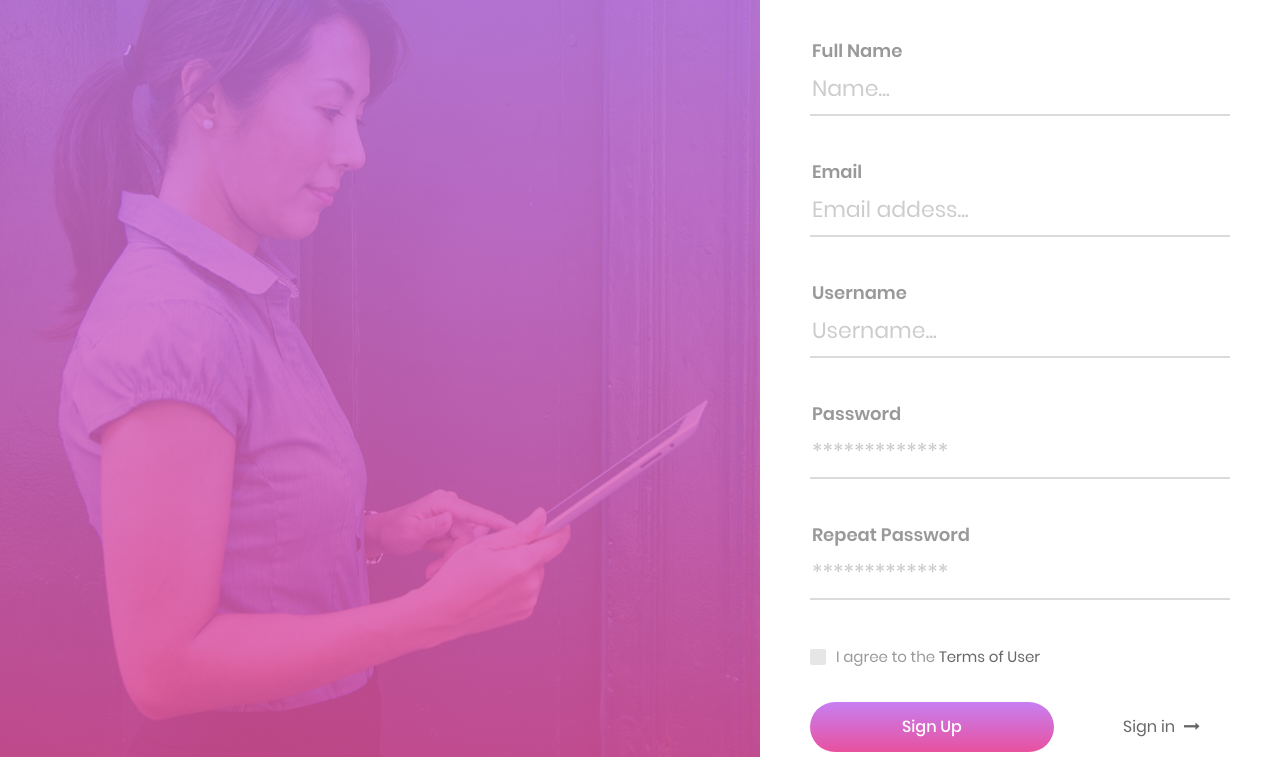
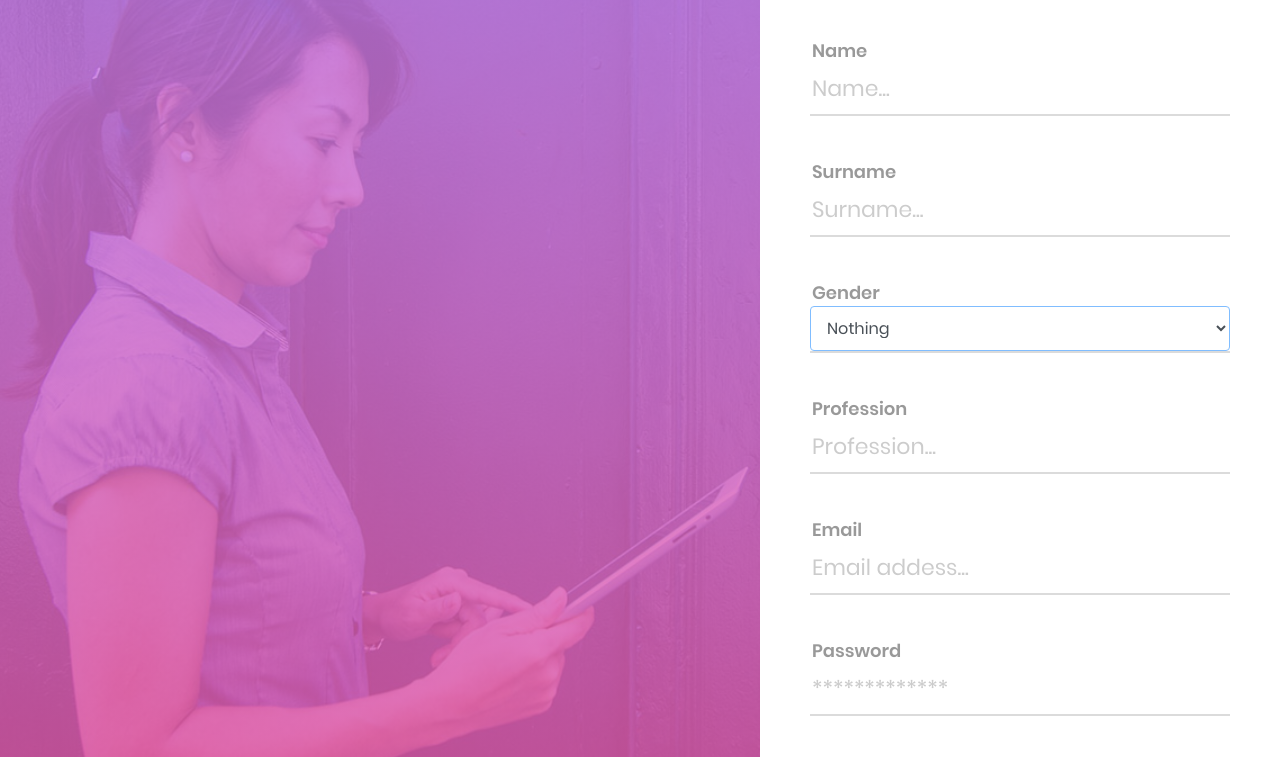
Before and after one commit to Rafiq29/Step_Project_Tinder, a plain HTML site: page content/Login_v13/index.html in a window 1280 px wide. Shown: the part 138-895 px from the top of the page. Drawn offline with Linux system fonts and the light colour scheme.

```diff
--- a/content/Login_v13/index.html
+++ b/content/Login_v13/index.html
@@ -42,8 +42,32 @@
 					</span>
 
 					<div class="wrap-input100 validate-input" data-validate="Name is required">
-						<span class="label-input100">Full Name</span>
+						<span class="label-input100">Name</span>
 						<input class="input100" type="text" name="name" placeholder="Name...">
+						<span class="focus-input100"></span>
+					</div>
+
+					<div class="wrap-input100 validate-input" data-validate = "Surname is required">
+						<span class="label-input100">Surname</span>
+						<input class="input100" type="text" name="repeat-pass" placeholder="Surname...">
+						<span class="focus-input100"></span>
+					</div>
+
+					<div class="wrap-input100 validate-input" data-validate = "Gender is required">
+						<span class="label-input100">Gender</span>
+						<select id="gender" name="gender" class="form-control" style="height: 45px;" required autofocus>
+							<option value ="none">Nothing</option>
+							<option value ="male" name="male">Male</option>
+							<option value ="female" name="female">Female</option>
+							<option value ="other" name="other">Other</option>
+							<option value ="helicopter" name="other">Helicopter</option>
+						</select>
+						<span class="focus-input100"></span>
+					</div>
+
+					<div class="wrap-input100 validate-input" data-validate = "Profession is required">
+						<span class="label-input100">Profession</span>
+						<input class="input100" type="text" name="pass" placeholder="Profession...">
 						<span class="focus-input100"></span>
 					</div>
 
@@ -53,11 +77,6 @@
 						<span class="focus-input100"></span>
 					</div>
 
-					<div class="wrap-input100 validate-input" data-validate="Username is required">
-						<span class="label-input100">Username</span>
-						<input class="input100" type="text" name="username" placeholder="Username...">
-						<span class="focus-input100"></span>
-					</div>
 
 					<div class="wrap-input100 validate-input" data-validate = "Password is required">
 						<span class="label-input100">Password</span>
@@ -65,11 +84,6 @@
 						<span class="focus-input100"></span>
 					</div>
 
-					<div class="wrap-input100 validate-input" data-validate = "Repeat Password is required">
-						<span class="label-input100">Repeat Password</span>
-						<input class="input100" type="text" name="repeat-pass" placeholder="*************">
-						<span class="focus-input100"></span>
-					</div>
 
 					<div class="flex-m w-full p-b-33">
 						<div class="contact100-form-checkbox">
```
Also changed, not shown: 2 other files.
